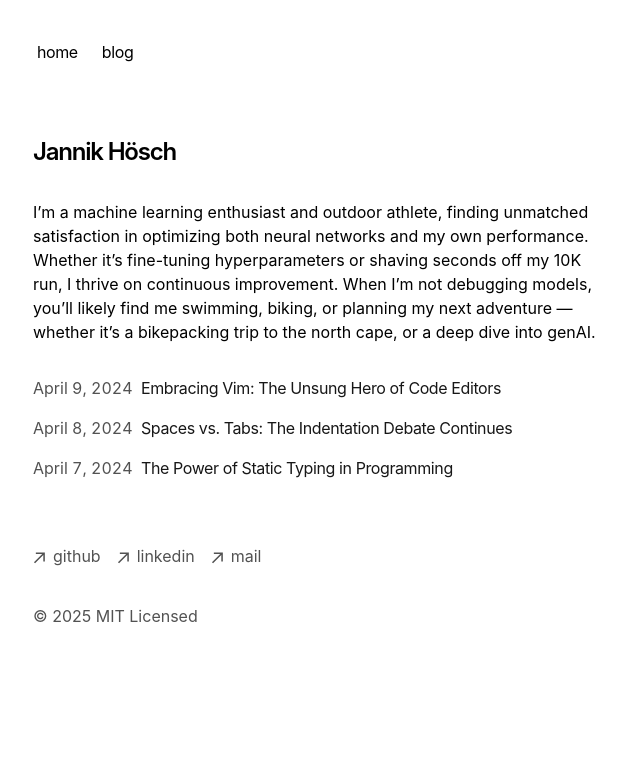
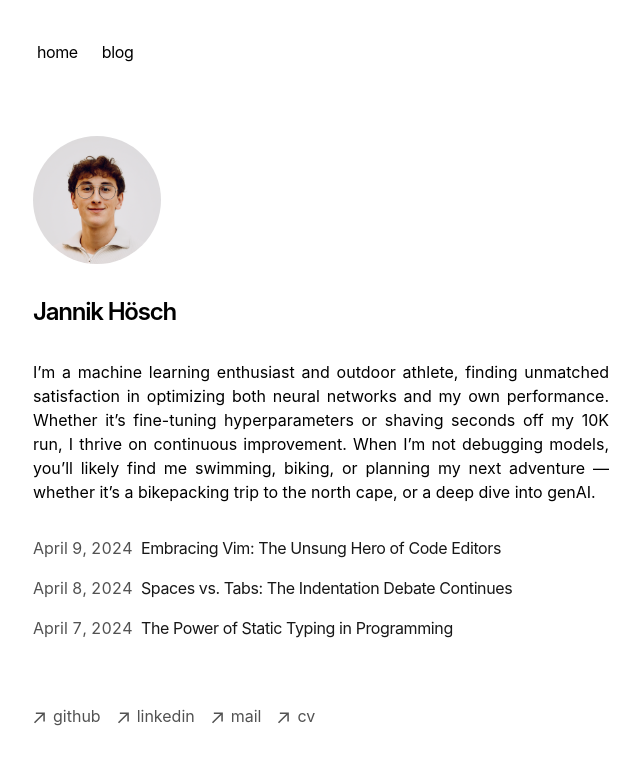
Before and after one commit to jannikhoesch/portfolio, a Next.js app: page / in a window 1280 px wide. Shown: the top 764 px of the page, without its empty margins (319-959 px from the left). Built offline with nearby package versions, Linux system fonts and the light colour scheme.

Commit message:
Update homepage

```diff
--- a/app/components/footer.tsx
+++ b/app/components/footer.tsx
@@ -46,16 +46,27 @@ export default function Footer() {
               className="flex items-center transition-all hover:text-neutral-800 dark:hover:text-neutral-100"
               rel="noopener noreferrer"
               target="_blank"
-              href="jannik.hoesch@icloud.com"
+              href="mailto:jannik.hoesch@icloud.com"
           >
             <ArrowIcon />
             <p className="ml-2 h-7">mail</p>
           </a>
         </li>
-      </ul>
-      <p className="mt-8 text-neutral-600 dark:text-neutral-300">
+        <li>
+          <a
+              className="flex items-center transition-all hover:text-neutral-800 dark:hover:text-neutral-100"
+              rel="noopener noreferrer"
+              target="_blank"
+              href="/cv.pdf"
+          >
+            <ArrowIcon />
+            <p className="ml-2 h-7">cv</p>
+          </a>
+        </li>
+    </ul>
+      {/*<p className="mt-8 text-neutral-600 dark:text-neutral-300">
         © {new Date().getFullYear()} MIT Licensed
-      </p>
+      </p>*/}
     </footer>
   )
 }
--- a/app/page.tsx
+++ b/app/page.tsx
@@ -3,10 +3,15 @@ import { BlogPosts } from 'app/components/posts'
 export default function Page() {
   return (
     <section>
+        <img
+            src="/profile.png"
+            alt="Profile Image"
+            className="mb-8 w-32 h-32 rounded-full"
+        />
         <h1 className="mb-8 text-2xl font-semibold tracking-tighter">
             Jannik Hösch
         </h1>
-      <p className="mb-4">
+        <p className="mb-4 text-justify">
         {`I’m a machine learning enthusiast and outdoor athlete,
         finding unmatched satisfaction in optimizing both neural networks
         and my own performance. Whether it’s fine-tuning hyperparameters
```
Lines whose indentation alone changed are shown as unchanged.
